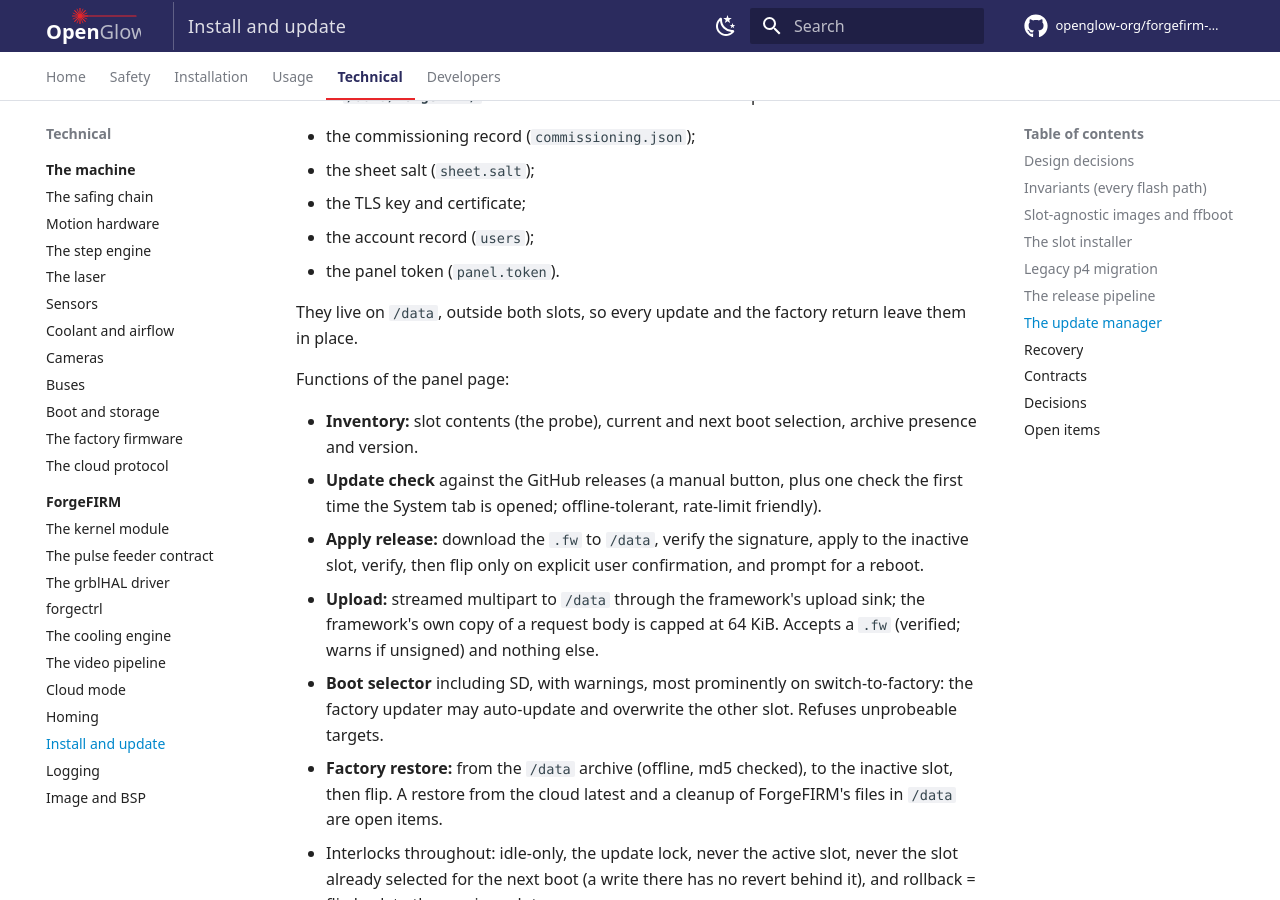
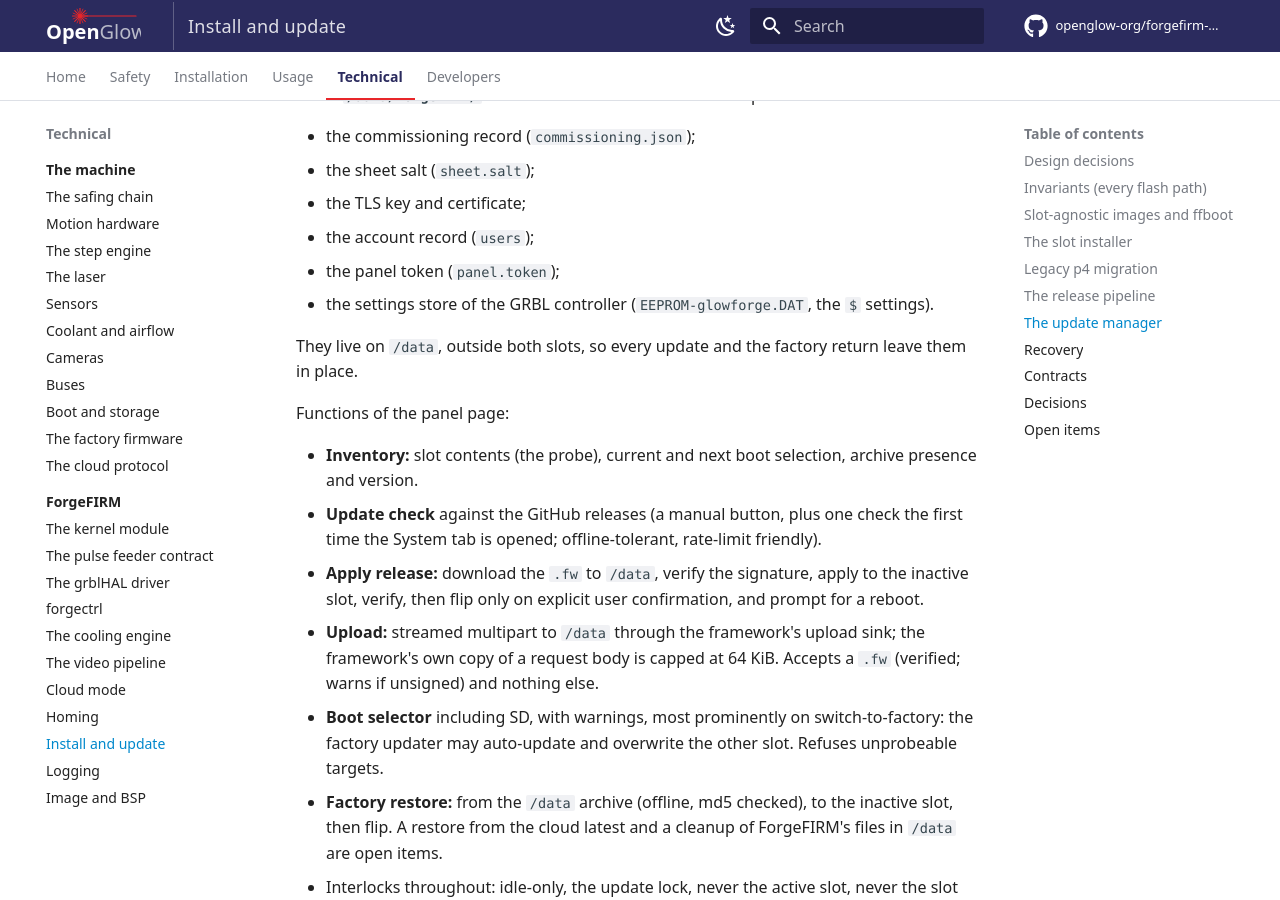
Before and after one commit to openglow-org/forgefirm-docs, an MkDocs documentation site: the page built from docs/technical/forgefirm/install-and-update.md, in a window 1280 px wide and 900 px high, scrolled down 5083 px. Built offline with MkDocs 1.6.1 and Material for MkDocs 9.7.7, drawn with Linux system fonts in a browser that asks for light colours; comment, search, counter and statistics services are not loaded.

```diff
--- a/docs/technical/forgefirm/install-and-update.md
+++ b/docs/technical/forgefirm/install-and-update.md
@@ -218,7 +218,9 @@
 - the sheet salt (`sheet.salt`);
 - the TLS key and certificate;
 - the account record (`users`);
-- the panel token (`panel.token`).
+- the panel token (`panel.token`);
+- the settings store of the GRBL controller (`EEPROM-glowforge.DAT`, the
+  `$` settings).
 
 They live on `/data`, outside both slots, so every update and the factory
 return leave them in place.
```
Also changed, not shown: docs/developers/building.md (+1 -1 lines), docs/usage/grbl-mode.md (+1 -1 lines).
